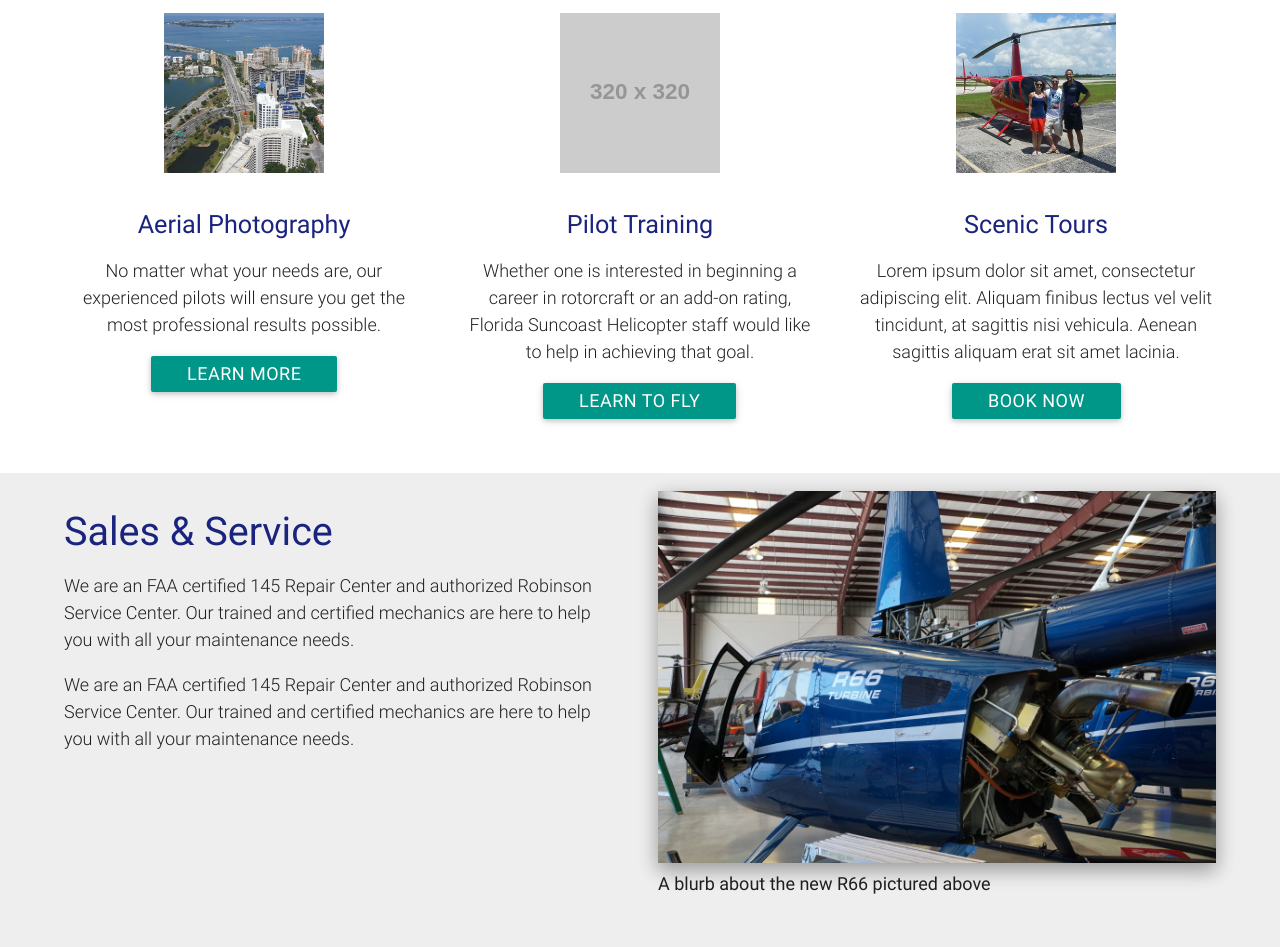
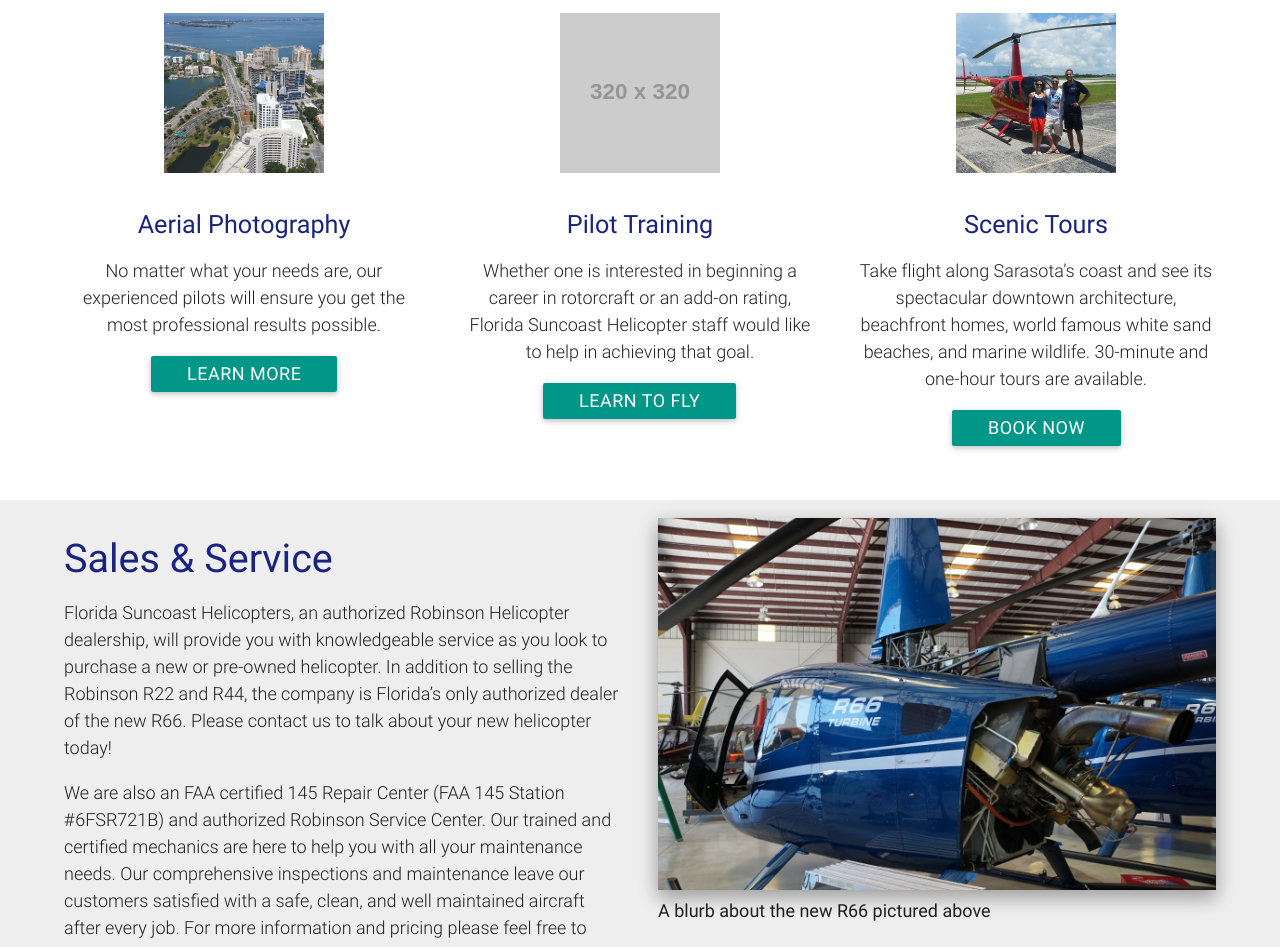
Before and after one commit to joncoop/fsh, a Jekyll site: the page built from index.html, in a window 1280 px wide and 1400 px high, scrolled down 976 px. Shown: the top 947 px of the window. Built offline with Jekyll 4.4.1, drawn with Linux system fonts in a browser that asks for light colours; nearby versions of some CDN libraries; some of the changed text lies outside the part shown.

Commit message:
Update home page content.

```diff
--- a/index.html
+++ b/index.html
@@ -51,7 +51,7 @@ layout: default
           <img class="small_square" src="{{ site.github.url }}/img/tours_small.jpg" alt="">
         </div>
         <h4 class="center">Scenic Tours</h4>
-        <p class="light">Lorem ipsum dolor sit amet, consectetur adipiscing elit. Aliquam finibus lectus vel velit tincidunt, at sagittis nisi vehicula. Aenean sagittis aliquam erat sit amet lacinia.</p>
+        <p class="light">Take flight along Sarasota’s coast and see its spectacular downtown architecture, beachfront homes, world famous white sand beaches, and marine wildlife. 30-minute and one-hour tours are available.</p>
         <a class="waves-effect waves-light btn" href="{{ site.github.url }}/tours.html">Book Now</a>
       </div>
 
@@ -65,8 +65,8 @@ layout: default
     <div class="row">
       <div class="col s12 m6">
         <h2>Sales &amp; Service</h2>
-        <p class="light">We are an FAA certified 145 Repair Center and authorized Robinson Service Center. Our trained and certified mechanics are here to help you with all your maintenance needs.</p>
-        <p class="light">We are an FAA certified 145 Repair Center and authorized Robinson Service Center. Our trained and certified mechanics are here to help you with all your maintenance needs.</p>
+        <p class="light">Florida Suncoast Helicopters, an authorized Robinson Helicopter dealership, will provide you with knowledgeable service as you look to purchase a new or pre-owned helicopter. In addition to selling the Robinson R22 and R44, the company is Florida’s only authorized dealer of the new R66. Please contact us to talk about your new helicopter today!</p>
+        <p class="light">We are also an FAA certified 145 Repair Center (FAA 145 Station #6FSR721B) and authorized Robinson Service Center. Our trained and certified mechanics are here to help you with all your maintenance needs. Our comprehensive inspections and maintenance leave our customers satisfied with a safe, clean, and well maintained aircraft after every job. For more information and pricing please feel free to contact us.</p>
       </div>
 
       <div class="col s12 m6 hide-on-small-only">
```
